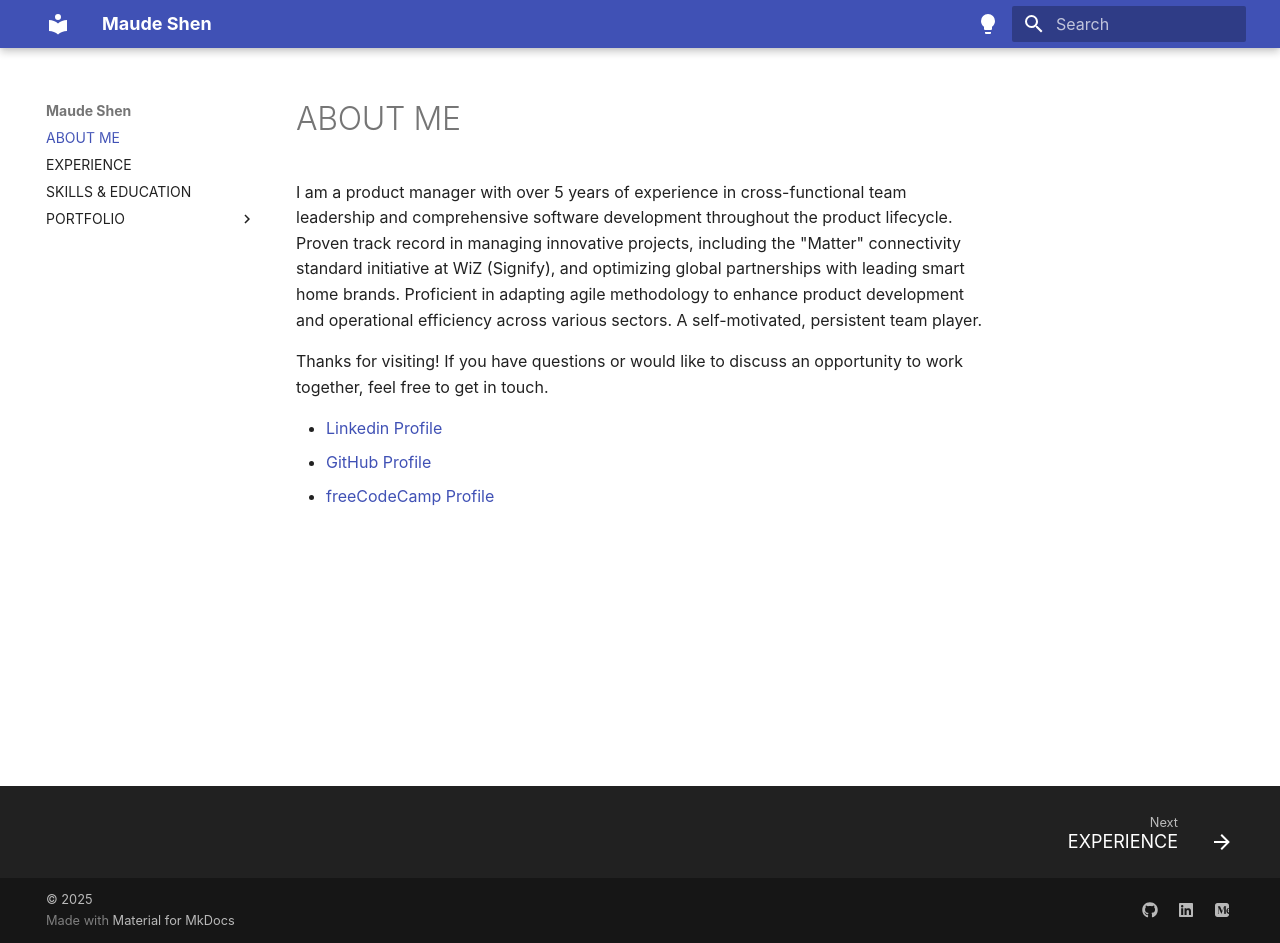
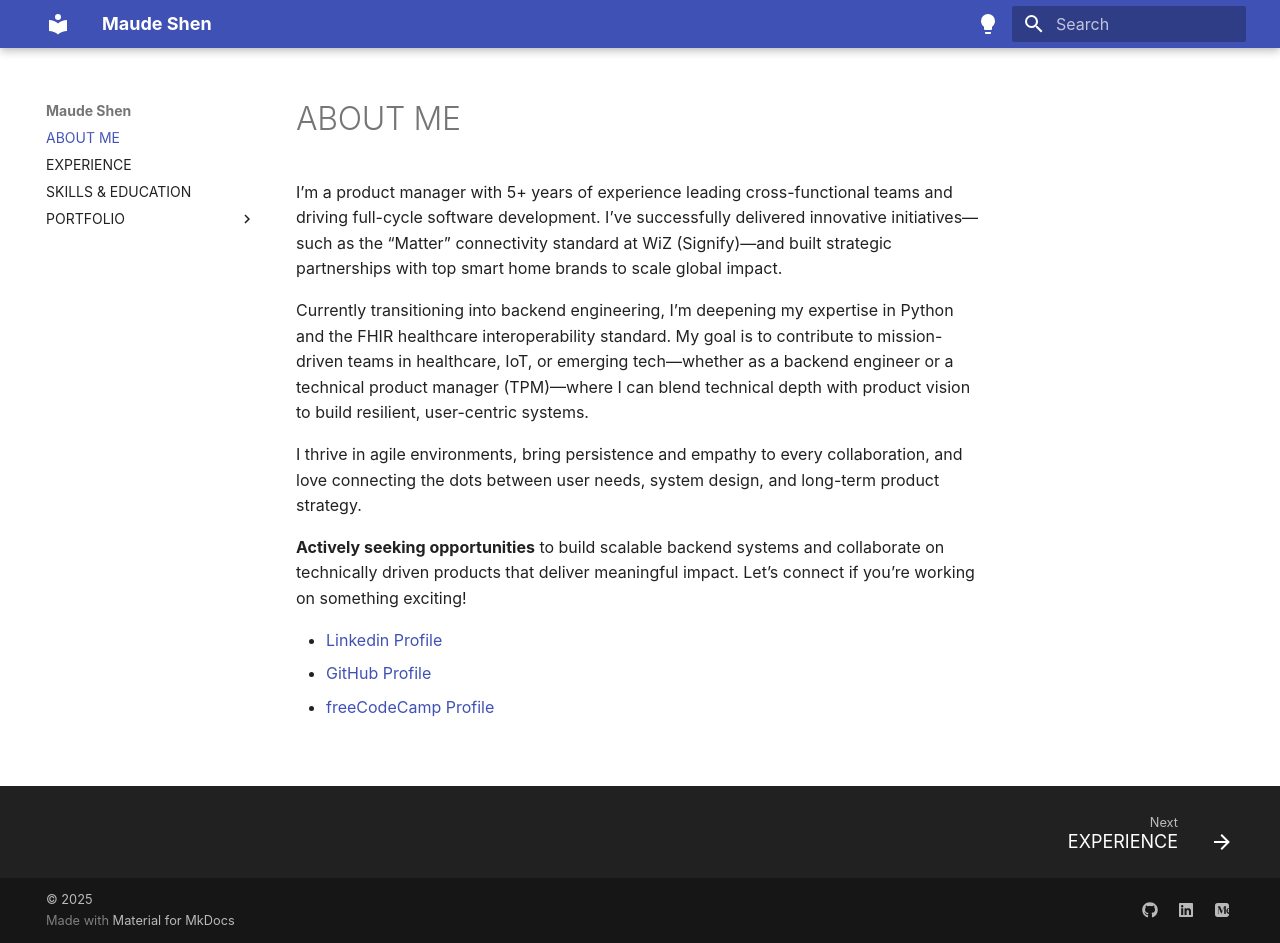
Before and after one commit to maudes/cv, an MkDocs documentation site: the page built from docs/index.md, in a window 1280 px wide and 943 px high. Built offline with MkDocs 1.6.1 and Material for MkDocs 9.7.7, drawn with Linux system fonts in a browser that asks for light colours; some web fonts are replaced.

Commit message:
update: introduction

```diff
--- a/docs/index.md
+++ b/docs/index.md
@@ -1,6 +1,10 @@
-I am a product manager with over 5 years of experience in cross-functional team leadership and comprehensive software development throughout the product lifecycle. Proven track record in managing innovative projects, including the "Matter" connectivity standard initiative at WiZ (Signify), and optimizing global partnerships with leading smart home brands. Proficient in adapting agile methodology to enhance product development and operational efficiency across various sectors. A self-motivated, persistent team player.
+I’m a product manager with 5+ years of experience leading cross-functional teams and driving full-cycle software development. I’ve successfully delivered innovative initiatives—such as the “Matter” connectivity standard at WiZ (Signify)—and built strategic partnerships with top smart home brands to scale global impact.
 
-Thanks for visiting! If you have questions or would like to discuss an opportunity to work together, feel free to get in touch.
+Currently transitioning into backend engineering, I’m deepening my expertise in Python and the FHIR healthcare interoperability standard. My goal is to contribute to mission-driven teams in healthcare, IoT, or emerging tech—whether as a backend engineer or a technical product manager (TPM)—where I can blend technical depth with product vision to build resilient, user-centric systems.
+
+I thrive in agile environments, bring persistence and empathy to every collaboration, and love connecting the dots between user needs, system design, and long-term product strategy.
+
+**Actively seeking opportunities** to build scalable backend systems and collaborate on technically driven products that deliver meaningful impact. Let’s connect if you’re working on something exciting!
 
 
  - [Linkedin Profile](https://linkedin.com/in/meng-hsueh-shen)
```
